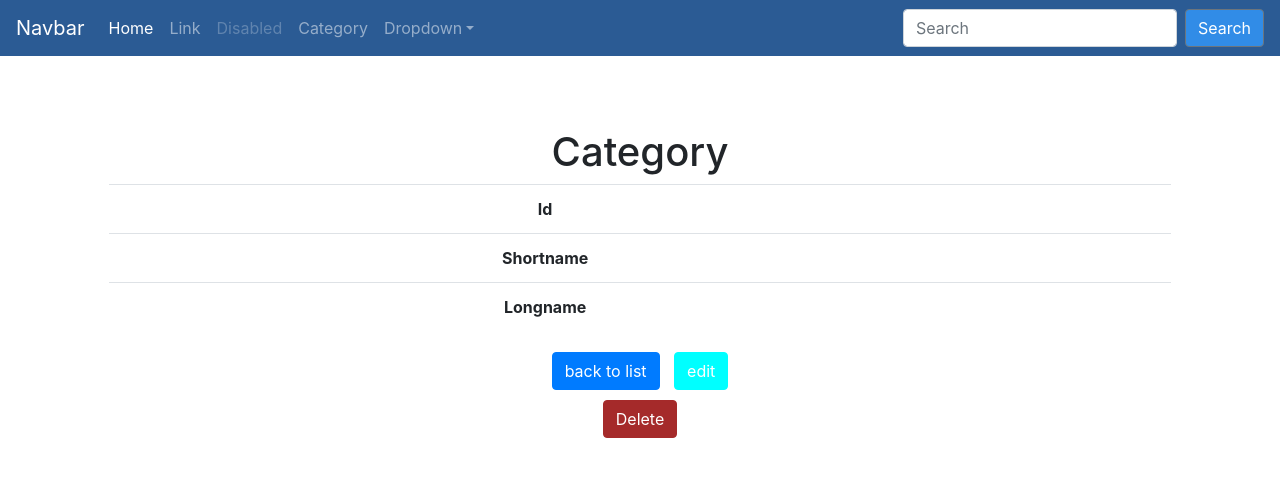
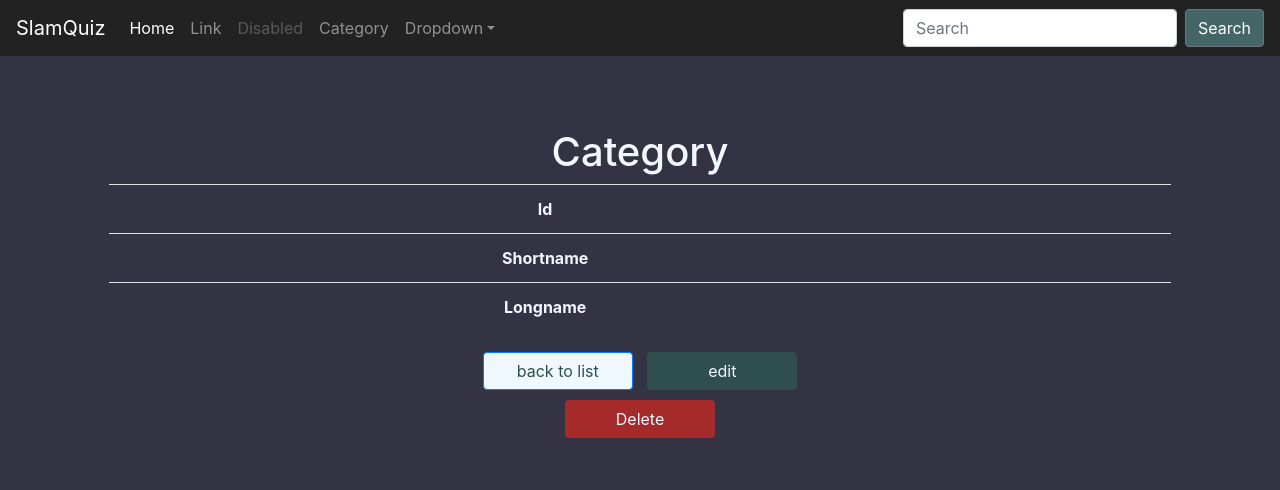
Before and after one commit to AdrianLorin/slamquiz, a Symfony app: template templates/category/show.html.twig in a window 1280 px wide. Shown: the top 490 px of the page. Run offline with Twig, Linux system fonts and the light colour scheme; the template is opened without the code that fills it, so the values that code supplies are empty; some libraries are stand-ins or nearby versions.

Commit message:
[Core] Mise à jour translation

```diff
--- a/public/css/style.css
+++ b/public/css/style.css
@@ -1,5 +1,11 @@
 body {
   padding-top: 5rem;
+  background-color: #334;
+  color: aliceblue;
+}
+
+.table {
+  color: aliceblue;
 }
 
 .starter-template {
@@ -9,24 +15,31 @@ body {
 
 .btn-primary {
   margin: 5px;
+  background-color: aliceblue;
+  color: darkslategray;
+  width: 150px;
 }
 
 #save {
   background-color: darkslategrey;
   border-color: darkslategrey;
+  color: aliceblue;
 }
 
 #delete {
   background-color: brown;
   border-color: brown;
+  color: aliceblue;
 }
 
 #show {
-  background-color: yellowgreen;
-  border-color: yellowgreen;
+  background-color: darkslategrey;
+  border-color: darkslategrey;
+  color: aliceblue;
 }
 
 #edit {
-  background-color: aqua;
-  border-color: aqua;
+  background-color: darkslategrey;
+  border-color: darkslategrey;
+  color: aliceblue;
 }
--- a/templates/base.html.twig
+++ b/templates/base.html.twig
@@ -2,7 +2,7 @@
 <html>
     <head>
         <meta charset="UTF-8">
-        <title>{% block title %}Welcome!{% endblock %}</title>
+        <title>{% block title %}{% trans %}Welcome!{% endtrans %}{% endblock %}</title>
         {% block javascripts %}
         <script src="https://code.jquery.com/jquery-3.3.1.slim.min.js" integrity="sha384-q8i/X+965DzO0rT7abK41JStQIAqVgRVzpbzo5smXKp4YfRvH+8abtTE1Pi6jizo" crossorigin="anonymous"></script>
         <script src="https://cdnjs.cloudflare.com/ajax/libs/popper.js/1.14.7/umd/popper.min.js" integrity="sha384-UO2eT0CpHqdSJQ6hJty5KVphtPhzWj9WO1clHTMGa3JDZwrnQq4sF86dIHNDz0W1" crossorigin="anonymous"></script>
@@ -15,8 +15,8 @@
 
     </head>
     <body>
-        <nav class="navbar navbar-expand-md navbar-dark fixed-top" style="background-color: #2b5b94;">
-            <a class="navbar-brand" href="#">Navbar</a>
+        <nav class="navbar navbar-expand-md navbar-dark fixed-top" style="background-color: #222;">
+            <a class="navbar-brand" href="#">SlamQuiz</a>
             <button class="navbar-toggler" type="button" data-toggle="collapse" data-target="#navbarsExampleDefault" aria-controls="navbarsExampleDefault" aria-expanded="false" aria-label="Toggle navigation">
                 <span class="navbar-toggler-icon"></span>
             </button>
@@ -24,29 +24,29 @@
             <div class="collapse navbar-collapse" id="navbarsExampleDefault">
                 <ul class="navbar-nav mr-auto">
                 <li class="nav-item active">
-                    <a class="nav-link" href="#">Home <span class="sr-only">(current)</span></a>
+                    <a class="nav-link" href="#">{% trans %}Home{% endtrans %} <span class="sr-only">(current)</span></a>
                 </li>
                 <li class="nav-item">
-                    <a class="nav-link" href="#">Link</a>
+                    <a class="nav-link" href="#">{% trans %}Link{% endtrans %}</a>
                 </li>
                 <li class="nav-item">
-                    <a class="nav-link disabled" href="#" tabindex="-1" aria-disabled="true">Disabled</a>
+                    <a class="nav-link disabled" href="#" tabindex="-1" aria-disabled="true">{% trans %}Disabled{% endtrans %}</a>
                 </li>
                 <li class="nav-item">
-                    <a class="nav-link" href="{{ path('category_index') }}">Category</a>
+                    <a class="nav-link" href="{{ path('category_index') }}">{% trans %}Category{% endtrans %}</a>
                 </li>
                 <li class="nav-item dropdown">
                     <a class="nav-link dropdown-toggle" href="#" id="dropdown01" data-toggle="dropdown" aria-haspopup="true" aria-expanded="false">Dropdown</a>
                     <div class="dropdown-menu" aria-labelledby="dropdown01">
-                    <a class="dropdown-item" href="#">Action</a>
-                    <a class="dropdown-item" href="#">Another action</a>
-                    <a class="dropdown-item" href="#">Something else here</a>
+                    <a class="dropdown-item" href="#">{% trans %}Action{% endtrans %}</a>
+                    <a class="dropdown-item" href="#">{% trans %}Another action{% endtrans %}</a>
+                    <a class="dropdown-item" href="#">{% trans %}Something else here{% endtrans %}</a>
                     </div>
                 </li>
                 </ul>
                 <form class="form-inline my-2 my-lg-0">
-                <input class="form-control mr-sm-2" type="text" placeholder="Search" aria-label="Search">
-                <button class="btn btn-secondary my-2 my-sm-0" type="submit" style="background-color: #318ce7;">Search</button>
+                <input class="form-control mr-sm-2" type="text" placeholder="{{'Search'|trans}}" aria-label="Search">
+                <button class="btn btn-secondary my-2 my-sm-0" type="submit" style="background-color: #466;">{% trans %}Search{% endtrans %}</button>
                 </form>
             </div>
         </nav>
--- a/templates/category/_delete_form.html.twig
+++ b/templates/category/_delete_form.html.twig
@@ -1,5 +1,5 @@
 <form method="post" action="{{ path('category_delete', {'id': category.id}) }}" onsubmit="return confirm('Are you sure you want to delete this item?');">
     <input type="hidden" name="_method" value="DELETE">
     <input type="hidden" name="_token" value="{{ csrf_token('delete' ~ category.id) }}">
-    <button class="btn btn-primary" id="delete">Delete</button>
+    <button class="btn btn-primary" id="delete">{% trans %}Delete{% endtrans %}</button>
 </form>
--- a/templates/category/_form.html.twig
+++ b/templates/category/_form.html.twig
@@ -1,4 +1,4 @@
 {{ form_start(form) }}
     {{ form_widget(form) }}
-    <button class="btn btn-primary" id="save">{{ button_label|default('Save') }}</button>
+    <button class="btn btn-primary" id="save">{{ button_label|default("✅ Save") }}</button>
 {{ form_end(form) }}
--- a/templates/category/new.html.twig
+++ b/templates/category/new.html.twig
@@ -1,11 +1,11 @@
 {% extends 'base.html.twig' %}
 
-{% block title %}New Category{% endblock %}
+{% block title %}{% trans %}New Category{% endtrans %}{% endblock %}
 
 {% block body %}
-    <h1>Create new Category</h1>
+    <h1>{% trans %}Create new Category{% endtrans %}</h1>
 
     {{ include('category/_form.html.twig') }}
 
-    <a class="btn btn-primary" href="{{ path('category_index') }}">back to list</a>
+    <a class="btn btn-primary" href="{{ path('category_index') }}">{% trans %}back to list{% endtrans %}</a>
 {% endblock %}
--- a/templates/category/show.html.twig
+++ b/templates/category/show.html.twig
@@ -1,9 +1,9 @@
 {% extends 'base.html.twig' %}
 
-{% block title %}Category{% endblock %}
+{% block title %}{% trans %}Category{% endtrans %}{% endblock %}
 
 {% block body %}
-    <h1>Category</h1>
+    <h1>{% trans %}Category{% endtrans %}</h1>
 
     <table class="table">
         <tbody>
--- a/templates/default/index.html.twig
+++ b/templates/default/index.html.twig
@@ -9,11 +9,11 @@
 </style>
 
 <div class="example-wrapper">
-    <h1>Liste des fonctionnalités ✅</h1>
+    <h1>{% trans %}Functionality Index{% endtrans %} ✅</h1>
     <br>
     <hr>
     <ul>
-        <a href="{{ url('user_index') }}"><button class="btn btn-primary">Users</button></a>
+        <a href="{{ url('user_index') }}"><button class="btn btn-primary">{% trans %}Users{% endtrans %}</button></a>
 
     </ul>
 </div>
```
Also changed, not shown: templates/category/edit.html.twig (+4 -4 lines), templates/category/index.html.twig (+5 -5 lines), 5 other files.
